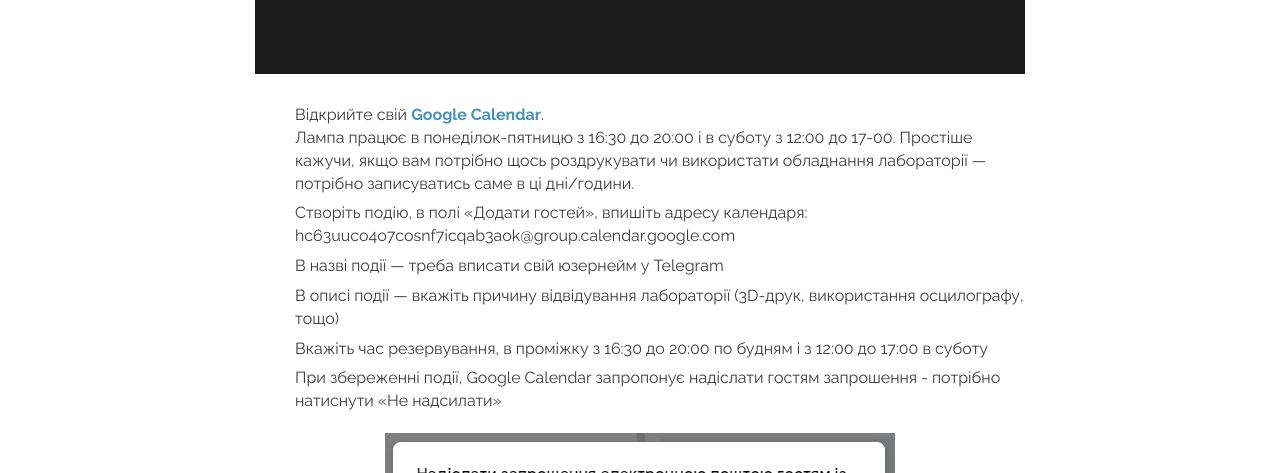
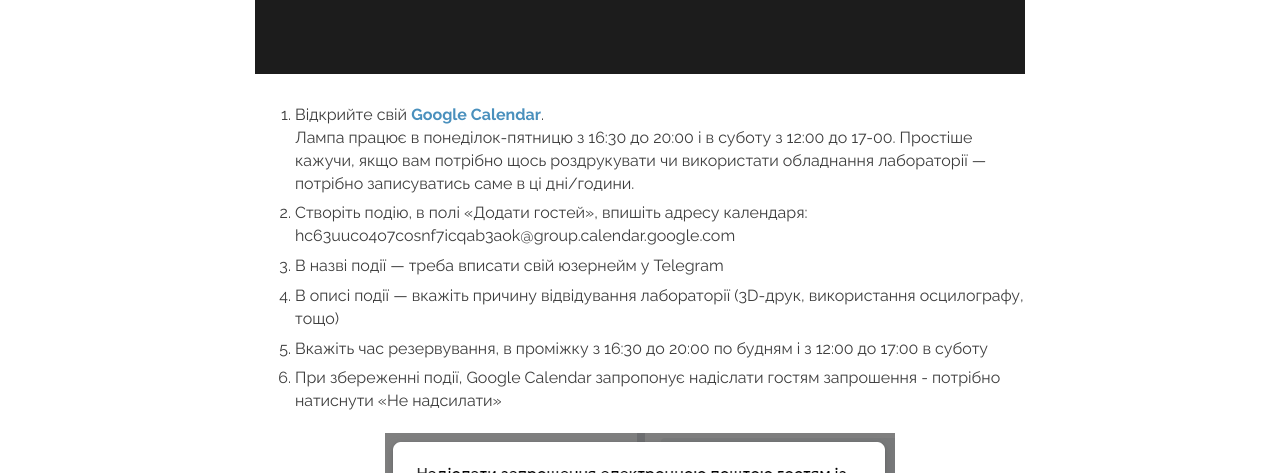
Before and after one commit to LampaLab/lampalab.github.io, a Jekyll site: the page built from booking.md, in a window 1280 px wide and 1400 px high, scrolled down 494 px. Shown: the part 199-672 px from the top of the window. Built offline with Jekyll 4.4.1, drawn with Linux system fonts in a browser that asks for light colours; nearby versions of some CDN libraries; library files that are not in the unit come from our copies.

Commit message:
Changed ol style to decimal

```diff
--- a/css/custom.css
+++ b/css/custom.css
@@ -75,7 +75,7 @@ ul {
 }
 
 ol {
-	list-style: none;
+	list-style: decimal;
 }
 
 
```
